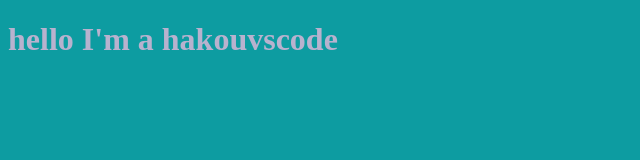
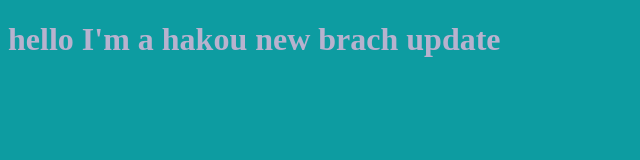
Before and after one commit to hakoumohamed/myProject, a plain HTML site: page index.htm in a window 1280 px wide. Shown: the whole page, without its empty margins (0-640 px from the left). Drawn offline with Linux system fonts and the light colour scheme.

Commit message:
edit the html

```diff
--- a/index.htm
+++ b/index.htm
@@ -8,7 +8,9 @@
     <title>Document</title>
 </head>
 <body>
-    <h1>hello I'm a hakouvscode
+    <h1>hello I'm a hakou
+        new brach update
+
 
     </h1>
 
```
